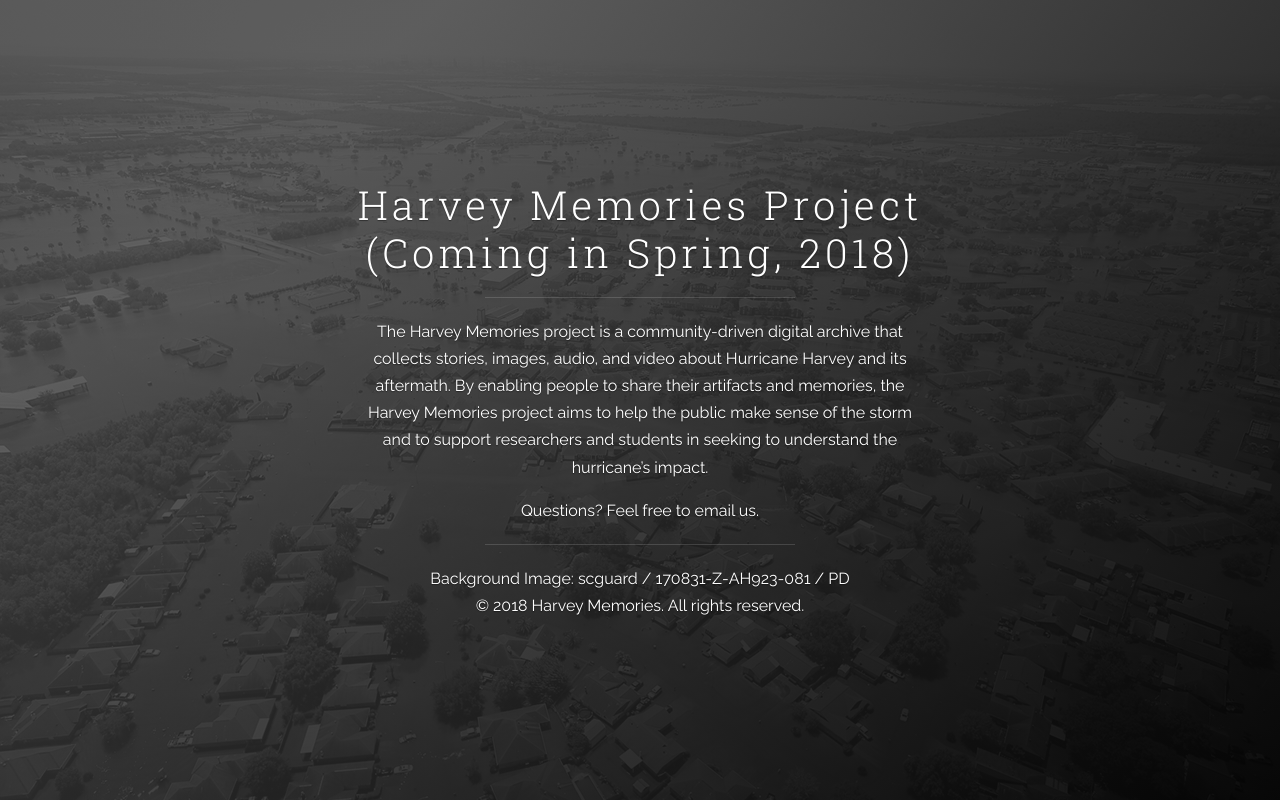
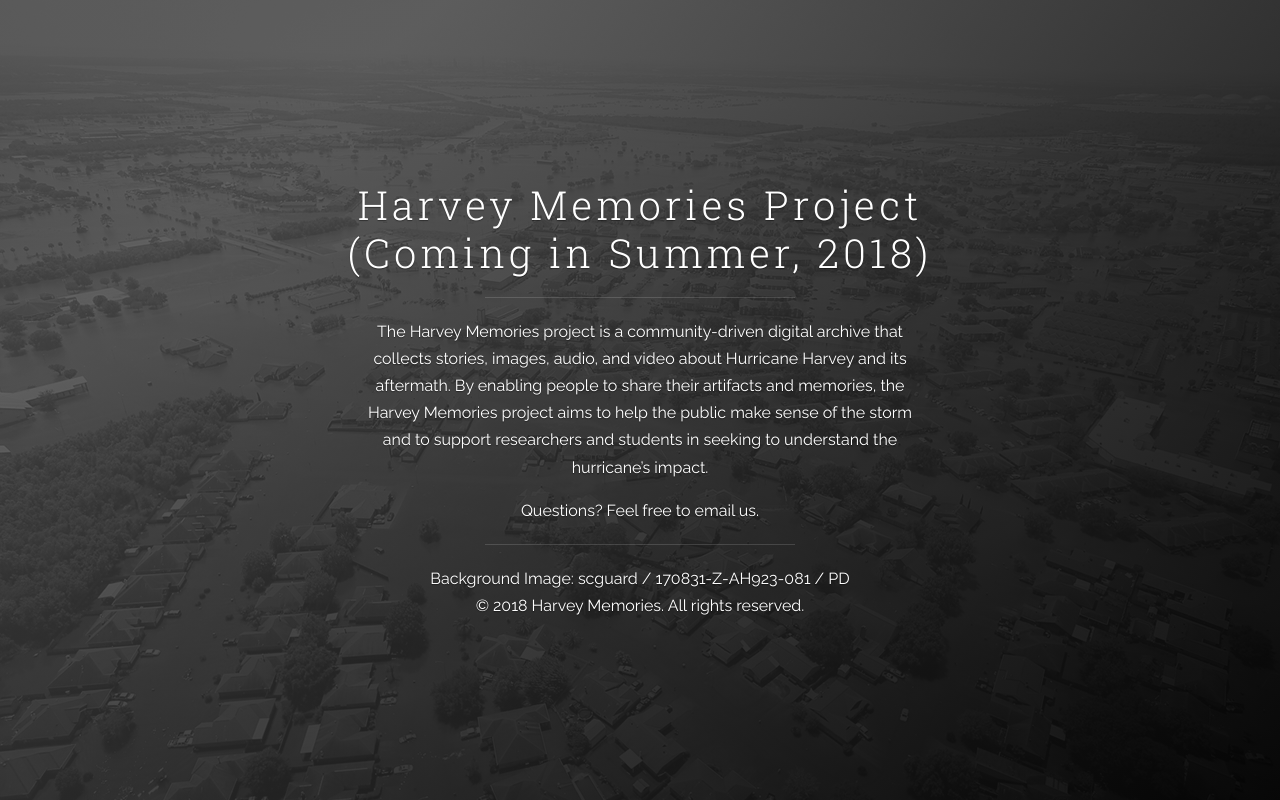
Before and after one commit to harveymemories/harveymemories.github.io, a plain HTML site: page index.html in a window 1280 px wide. Drawn offline with nearby package versions, Linux system fonts and the light colour scheme.

Commit message:
updated release date

```diff
--- a/index.html
+++ b/index.html
@@ -66,7 +66,7 @@
     <div class="panel-main__inner panel-inverted">
     <div class="panel-main__content">
         <a href="/" title="link to home of Harvey Memories">
-          <h1 class="panel-cover__title panel-title">Harvey Memories Project (Coming in Spring, 2018)</h1>
+          <h1 class="panel-cover__title panel-title">Harvey Memories Project (Coming in Summer, 2018)</h1>
         </a>
         <hr class="panel-cover__divider">
         <p class="panel-cover__description">The Harvey Memories project is a community-driven digital archive that collects stories, images, audio, and video about Hurricane Harvey and its aftermath. By enabling people to share their artifacts and memories, the Harvey Memories project aims to help the public make sense of the storm and to support researchers and students in seeking to understand the hurricane’s impact.</p>
```
